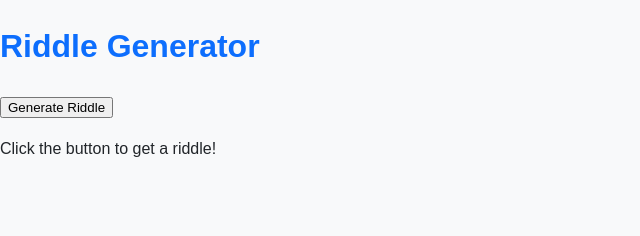
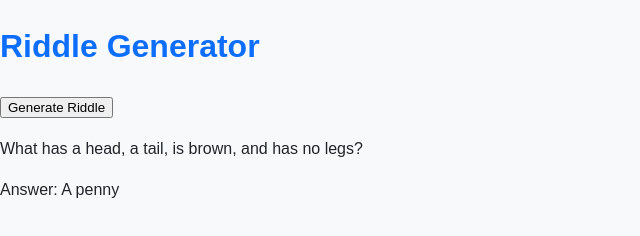
Before and after one commit to csoren02/My-Professional-Website, a plain HTML site: page webapp.html in a window 1280 px wide. Both pictures are taken after a click on the button "Generate Riddle". Shown: the whole page, without its empty margins (0-640 px from the left). Drawn offline with Linux system fonts and the light colour scheme.

Commit message:
Update webapp.html

```diff
--- a/webapp.html
+++ b/webapp.html
@@ -11,13 +11,13 @@
             const riddles = [
                 { question: "What has to be broken before you can use it?", answer: "An egg" },
                 { question: "I’m tall when I’m young, and I’m short when I’m old. What am I?", answer: "A candle" },
-                { question: "What month of the year has 28 days?", answer: "All of them" }
-                { question: "I speak without a mouth and hear without ears. I have no body, but I come alive with the wind. What am I?", answer: "An echo" }
-                { question: "The more of this there is, the less you see. What is it?", answer: "Darkness" }
-                { question: "What runs all around a backyard, yet never moves?", answer: "A fence" }
-                { question: "What can fill a room but takes up no space?", answer: "Light" }
-                { question: "I have keys but no locks. I have space but no room. You can enter, but you can’t go inside. What am I?", answer: "A keyboard" }
-                { question: "What gets wetter the more it dries?", answer: "A towel" }
+                { question: "What month of the year has 28 days?", answer: "All of them" },
+                { question: "I speak without a mouth and hear without ears. I have no body, but I come alive with the wind. What am I?", answer: "An echo" },
+                { question: "The more of this there is, the less you see. What is it?", answer: "Darkness" },
+                { question: "What runs all around a backyard, yet never moves?", answer: "A fence" },
+                { question: "What can fill a room but takes up no space?", answer: "Light" },
+                { question: "I have keys but no locks. I have space but no room. You can enter, but you can’t go inside. What am I?", answer: "A keyboard" },
+                { question: "What gets wetter the more it dries?", answer: "A towel" },
                 { question: "What has a head, a tail, is brown, and has no legs?", answer: "A penny" }
 
             ];
```
